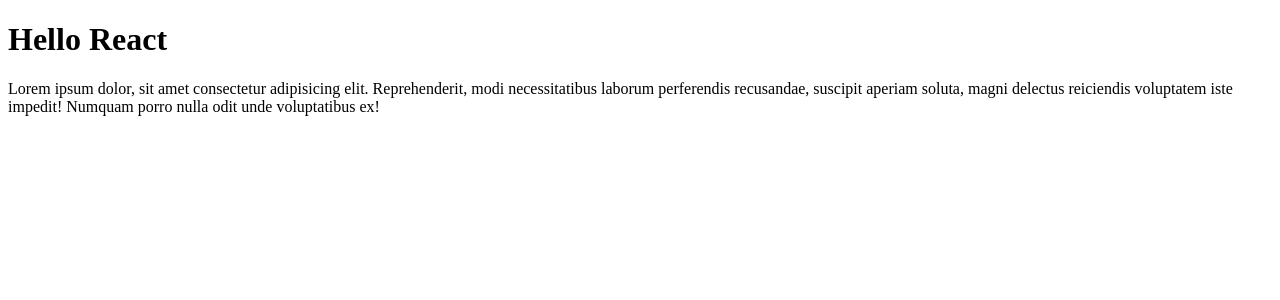
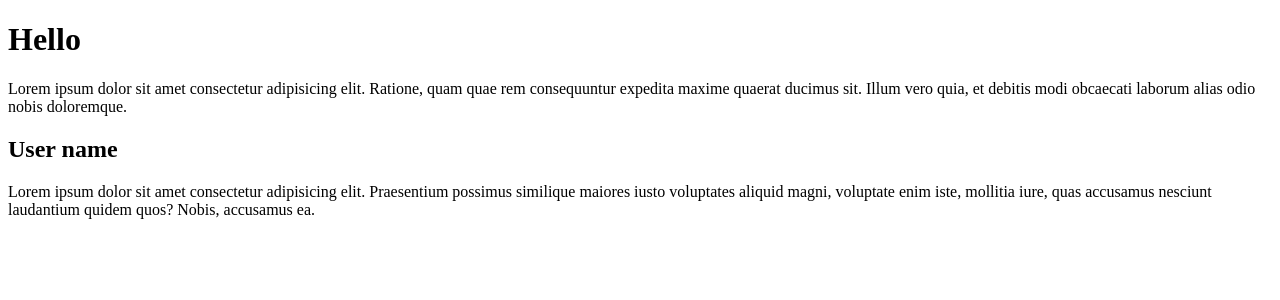
Before and after one commit to bohdan-strilets/garage-web, a React (Vite) app: page / in a window 1280 px wide. Shown: the top 300 px of the page. Built offline with nearby package versions, Linux system fonts and the light colour scheme.

Commit message:
refactor: refactor App and Theme providers

```diff
--- a/src/app/App.tsx
+++ b/src/app/App.tsx
@@ -1,12 +1,22 @@
-export const App = () => {
+import type { FC } from "react";
+
+const App: FC = () => {
   return (
-    <div>
-      <h1>Hello React</h1>
+    <>
+      <h1>Hello</h1>
       <p>
-        Lorem ipsum dolor, sit amet consectetur adipisicing elit. Reprehenderit, modi necessitatibus
-        laborum perferendis recusandae, suscipit aperiam soluta, magni delectus reiciendis
-        voluptatem iste impedit! Numquam porro nulla odit unde voluptatibus ex!
+        Lorem ipsum dolor sit amet consectetur adipisicing elit. Ratione, quam quae rem consequuntur
+        expedita maxime quaerat ducimus sit. Illum vero quia, et debitis modi obcaecati laborum
+        alias odio nobis doloremque.
       </p>
-    </div>
+      <h2>User name</h2>
+      <p>
+        Lorem ipsum dolor sit amet consectetur adipisicing elit. Praesentium possimus similique
+        maiores iusto voluptates aliquid magni, voluptate enim iste, mollitia iure, quas accusamus
+        nesciunt laudantium quidem quos? Nobis, accusamus ea.
+      </p>
+    </>
   );
 };
+
+export default App;
--- /dev/null
+++ b/src/app/providers/AppProviders.tsx
@@ -0,0 +1,9 @@
+import type { ReactNode } from "react";
+
+import { ThemeProvider } from "./ThemeProvider";
+
+type Props = { children: ReactNode };
+
+export const AppProviders = ({ children }: Props) => {
+  return <ThemeProvider>{children}</ThemeProvider>;
+};
--- /dev/null
+++ b/src/app/providers/ThemeProvider.tsx
@@ -0,0 +1,7 @@
+import type { ReactNode } from "react";
+
+type Props = { children: ReactNode };
+
+export const ThemeProvider = ({ children }: Props) => {
+  return <>{children}</>;
+};
--- a/src/app/providers/app-providers.tsx
+++ /dev/null
@@ -1,11 +0,0 @@
-import type { ReactNode } from "react";
-
-import { ThemeProvider } from "./theme-provider";
-
-type AppProvidersProps = {
-  children: ReactNode;
-};
-
-export const AppProviders = ({ children }: AppProvidersProps) => {
-  return <ThemeProvider>{children}</ThemeProvider>;
-};
--- a/src/app/providers/index.ts
+++ b/src/app/providers/index.ts
@@ -1,2 +1,2 @@
-export * from "./app-providers";
-export * from "./theme-provider";
+export * from "./AppProviders";
+export * from "./ThemeProvider";
--- a/src/app/providers/theme-provider.tsx
+++ /dev/null
@@ -1,9 +0,0 @@
-import type { ReactNode } from "react";
-
-type ThemeProviderProps = {
-  children: ReactNode;
-};
-
-export const ThemeProvider = ({ children }: ThemeProviderProps) => {
-  return <>{children}</>;
-};
--- a/src/main.tsx
+++ b/src/main.tsx
@@ -2,7 +2,7 @@ import { StrictMode } from "react";
 
 import { createRoot } from "react-dom/client";
 
-import { App } from "@app/App";
+import App from "@app/App";
 import { AppProviders } from "@app/providers";
 
 const root = document.getElementById("root") as HTMLDivElement;
```
